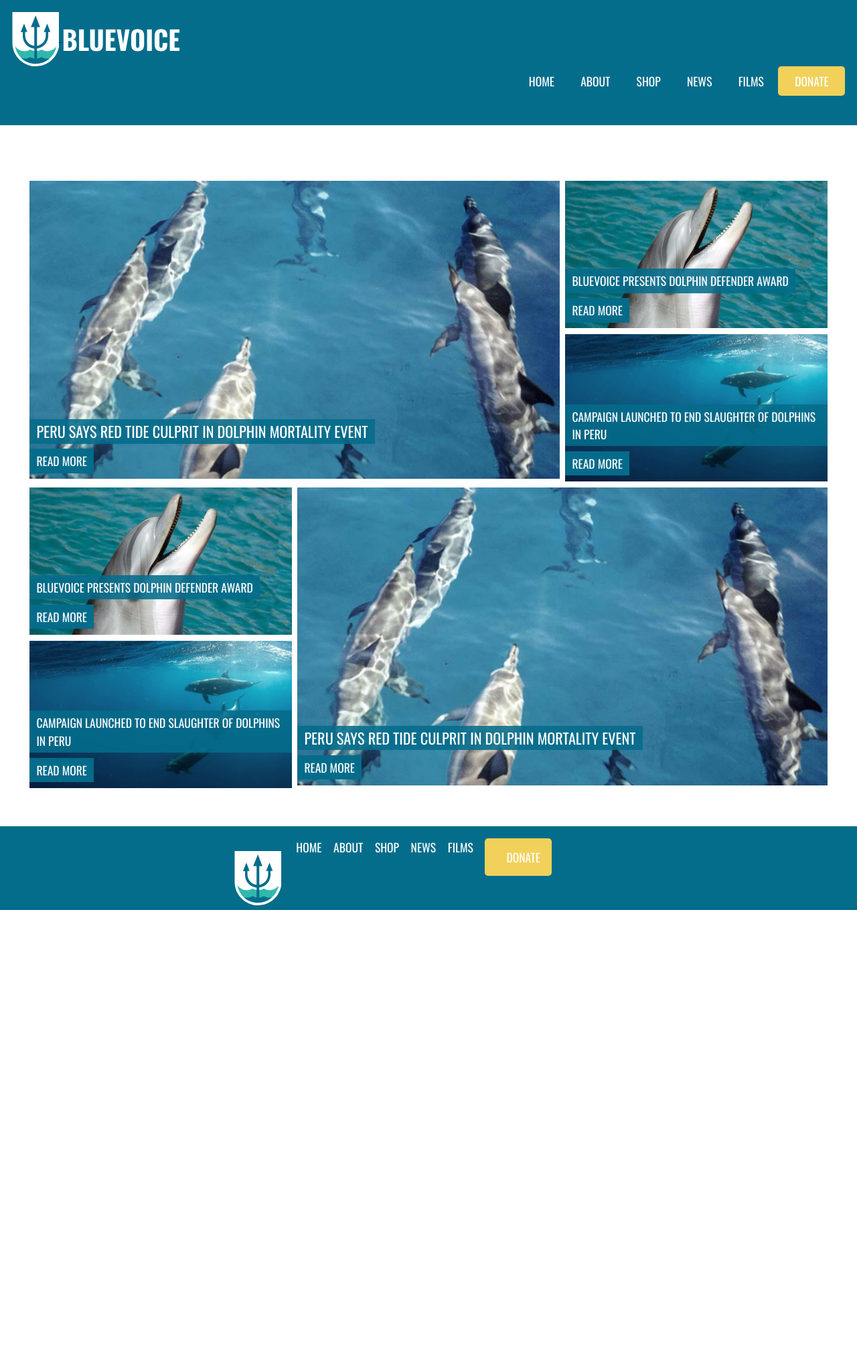
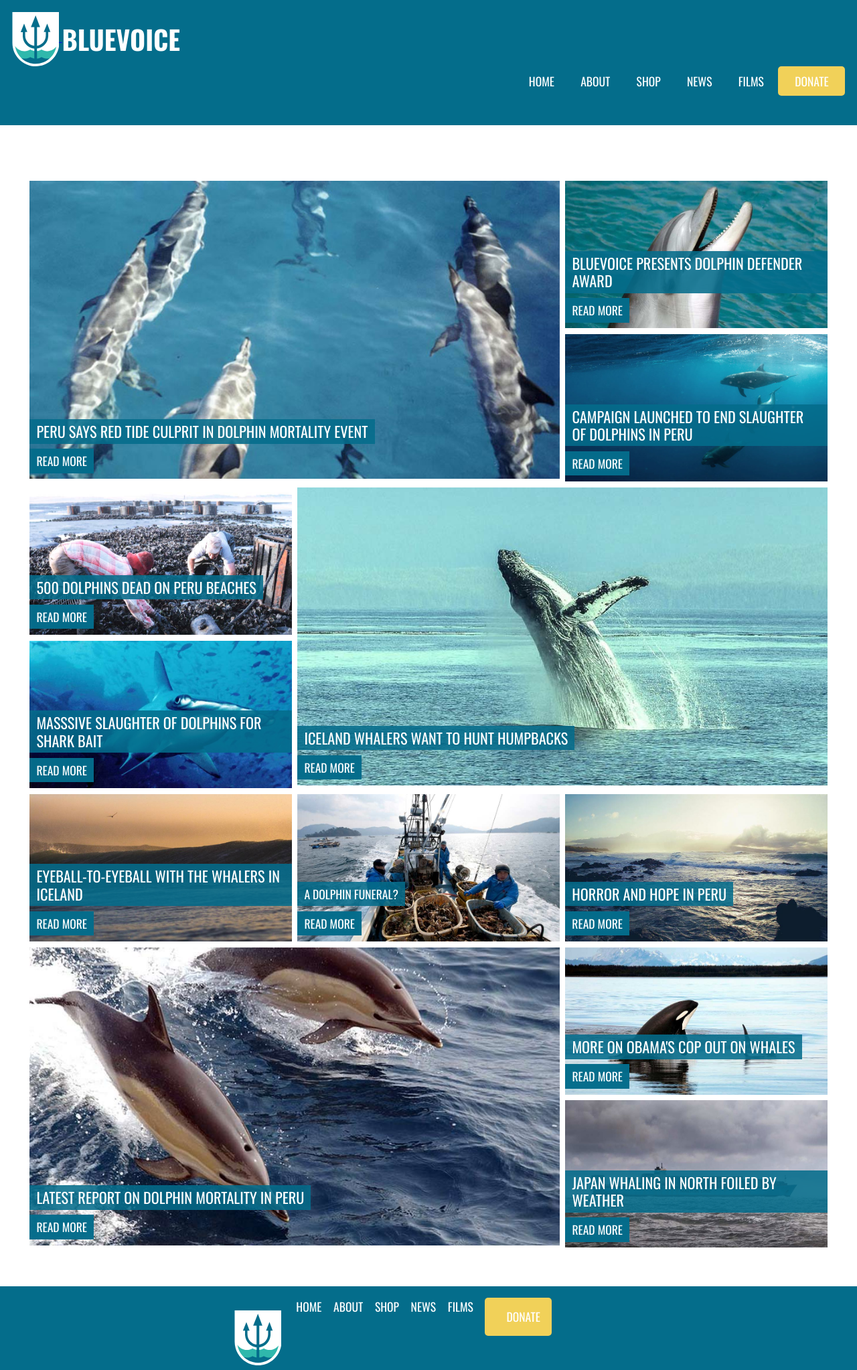
Before and after one commit to gumbey/blue-voice, a Jekyll site: the page built from news.html, in a window 1280 px wide. Shown: the whole page at 67% size. Built offline with Jekyll 4.4.1, drawn with Linux system fonts in a browser that asks for light colours; nearby versions of some CDN libraries; some web fonts are replaced; a style sheet for code colours, icons or effects is not loaded; before the commit the page ends 1359 px from its top, so only the background shows below that.

Commit message:
feat(css): add link class for a tags

```diff
--- a/css/style.css
+++ b/css/style.css
@@ -879,6 +879,10 @@
   position: relative;
 }
 
+.link {
+  text-decoration: none;
+}
+
 .bucket-img {
   padding-top: 56.25%;
   background-size: cover;
--- a/news.html
+++ b/news.html
@@ -6,7 +6,7 @@
 		<div class="grid">
 			<div class="unit unit-xs-1 unit-s-1 unit-m-1 unit-l-2-3 bucket island-1-4">
 				<div class="bucket">
-				<a href="{{site.baseurl}}/{{post.url}}">
+				<a href="#">
 					<div class="bucket-img" style="background-image: url({{site.baseurl}}/images/dolphinpod.jpg); no-repeat center;">
 					</div>
 					<div>
@@ -28,7 +28,7 @@
 							</div>
 							<div>
 								<div class="info-wrap">
-									<h2 class="info push-0 kilo island-half">BlueVoice Presents Dolphin Defender Award</h2>
+									<h2 class="info push-0 giga island-half">BlueVoice Presents Dolphin Defender Award</h2>
 								</div>
 								<div class="read-wrap">
 									<p class="read read island-half push-0">Read more</p>
@@ -42,7 +42,7 @@
 							</div>
 							<div>
 								<div class="info-wrap">
-									<h2 class="info push-0 kilo island-half">Campaign Launched to End Slaughter of Dolphins in Peru</h2>
+									<h2 class="info push-0 giga island-half">Campaign Launched to End Slaughter of Dolphins in Peru</h2>
 								</div>
 								<div class="read-wrap">
 									<p class=" read island-half push-0">Read more</p>
@@ -57,11 +57,11 @@
 				<div class="grid">
 					<div class="unit unit-xs-1 unit-s-1 unit-m-1-2 unit-l-1 bucket island-1-4">
 						<div class="bucket">
-							<div class="bucket-img" style="background-image: url({{site.baseurl}}/images/dolphincloseup.jpg); no-repeat center;">
+							<div class="bucket-img" style="background-image: url({{site.baseurl}}/images/farming.jpg); no-repeat center;">
 							</div>
 							<div>
 								<div class="info-wrap">
-									<h2 class="info push-0 kilo island-half">BlueVoice Presents Dolphin Defender Award</h2>
+									<h2 class="info push-0 giga island-half">500 Dolphins Dead On Peru Beaches</h2>
 								</div>
 								<div class="read-wrap">
 									<p class="read read island-half push-0">Read more</p>
@@ -71,11 +71,11 @@
 					</div>
 					<div class="unit unit-xs-1 unit-s-1 unit-m-1-2 unit-l-1 bucket island-1-4">
 						<div class="bucket">
-							<div class="bucket-img" style="background-image: url({{site.baseurl}}/images/dolphinpod3.jpg); no-repeat center;">
+							<div class="bucket-img" style="background-image: url({{site.baseurl}}/images/shark.jpg); no-repeat center;">
 							</div>
 							<div>
 								<div class="info-wrap">
-									<h2 class="info push-0 kilo island-half">Campaign Launched to End Slaughter of Dolphins in Peru</h2>
+									<h2 class="info push-0 giga island-half">Masssive Slaughter of Dolphins for Shark Bait</h2>
 								</div>
 								<div class="read-wrap">
 									<p class=" read island-half push-0">Read more</p>
@@ -88,12 +88,12 @@
 
 			<div class="unit unit-xs-1 unit-s-1 unit-m-1 unit-l-2-3 bucket island-1-4">
 				<div class="bucket">
-				<a href="{{site.baseurl}}/{{post.url}}">
-					<div class="bucket-img" style="background-image: url({{site.baseurl}}/images/dolphinpod.jpg); no-repeat center;">
+				<a href="#">
+					<div class="bucket-img" style="background-image: url({{site.baseurl}}/images/whale.jpg); no-repeat center;">
 					</div>
 					<div>
 						<div class="info-wrap">
-							<h2 class="info push-0 giga island-half">Peru Says Red Tide Culprit in Dolphin Mortality Event</h2>
+							<h2 class="info push-0 giga island-half">Iceland Whalers Want to Hunt Humpbacks</h2>
 						</div>
 						<div class="read-wrap">
 							<p class="read read island-half push-0">Read more</p>
@@ -102,6 +102,101 @@
 					</a>
 				</div>
 			</div>
+			<div class="unit unit-xs-1 unit-s-1 unit-m-1 unit-l-1">
+				<div class="grid">
+					<div class="unit unit-xs-1 unit-s-1 unit-m-1-2 unit-l-1-3 bucket island-1-4">
+						<div class="bucket">
+							<div class="bucket-img" style="background-image: url({{site.baseurl}}/images/ocean.jpg); no-repeat center;">
+							</div>
+							<div>
+								<div class="info-wrap">
+									<h2 class="info push-0 giga island-half">Eyeball-to-Eyeball with the Whalers In Iceland</h2>
+								</div>
+								<div class="read-wrap">
+									<p class="info read island-half push-0">Read more</p>
+								</div>
+							</div>
+						</div>
+					</div>
+					<div class="unit unit-xs-1 unit-s-1 unit-m-1-2 unit-l-1-3 bucket island-1-4">
+						<div class="bucket">
+							<div class="bucket-img" style="background-image: url({{site.baseurl}}/images/farming2.jpg); no-repeat center;">
+							</div>
+							<div>
+								<div class="info-wrap">
+									<h2 class="info push-0 kilo island-half">A Dolphin Funeral?</h2>
+								</div>
+								<div class="read-wrap">
+									<p class="read read island-half push-0">Read more</p>
+								</div>
+							</div>
+						</div>
+					</div>
+					<div class="unit unit-xs-1 unit-s-1 unit-m-1-2 unit-l-1-3 bucket island-1-4">
+						<div class="bucket">
+							<div class="bucket-img" style="background-image: url({{site.baseurl}}/images/ocean2.jpg); no-repeat center;">
+							</div>
+							<div>
+								<div class="info-wrap">
+									<h2 class="info push-0 giga island-half">Horror and Hope in Peru</h2>
+								</div>
+								<div class="read-wrap">
+									<p class="read island-half push-0">Read more</p>
+								</div>
+							</div>
+						</div>
+					</div>
+				</div>
+			</div>
+			<div class="unit unit-xs-1 unit-s-1 unit-m-1 unit-l-2-3 bucket island-1-4">
+				<div class="bucket">
+				<a href="{{site.baseurl}}/{{post.url}}">
+					<div class="bucket-img" style="background-image: url({{site.baseurl}}/images/dolphinpod2.jpg); no-repeat center;">
+					</div>
+					<div>
+						<div class="info-wrap">
+							<h2 class="info push-0 giga island-half">Latest Report on Dolphin Mortality in Peru</h2>
+						</div>
+						<div class="read-wrap">
+							<p class="read read island-half push-0">Read more</p>
+						</div>
+					</div>
+					</a>
+				</div>
+			</div>
+			<div class="unit unit-xs-1 unit-s-1 unit-m-1 unit-l-1-3">
+				<div class="grid">
+					<div class="unit unit-xs-1 unit-s-1 unit-m-1-2 unit-l-1 bucket island-1-4">
+						<div class="bucket">
+							<div class="bucket-img" style="background-image: url({{site.baseurl}}/images/orca.jpg); no-repeat center;">
+							</div>
+							<div>
+								<div class="info-wrap">
+									<h2 class="info push-0 giga island-half">More On Obama's Cop Out on whales</h2>
+								</div>
+								<div class="read-wrap">
+									<p class="read read island-half push-0">Read more</p>
+								</div>
+							</div>
+						</div>
+					</div>
+					<div class="unit unit-xs-1 unit-s-1 unit-m-1-2 unit-l-1 bucket island-1-4">
+						<div class="bucket">
+							<div class="bucket-img" style="background-image: url({{site.baseurl}}/images/ocean3.jpg); no-repeat;">
+							</div>
+							<div>
+								<div class="info-wrap">
+									<h2 class="info push-0 giga island-half">Japan Whaling in North Foiled by Weather</h2>
+								</div>
+								<div class="read-wrap">
+									<p class=" read island-half push-0">Read more</p>
+								</div>
+							</div>
+						</div>
+					</div>
+				</div>
+			</div>
+		</div>
 		</div>
 	</div>
 </div>
--- a/scss/components/_home.scss
+++ b/scss/components/_home.scss
@@ -9,6 +9,10 @@
 
 .bucket{
   position: relative;;
+}
+
+.link{
+  text-decoration: none;
 }
 
 .bucket-img{
```
